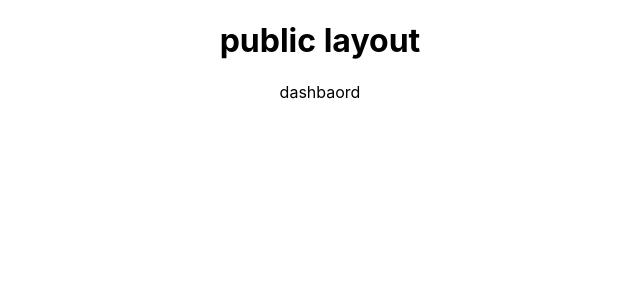
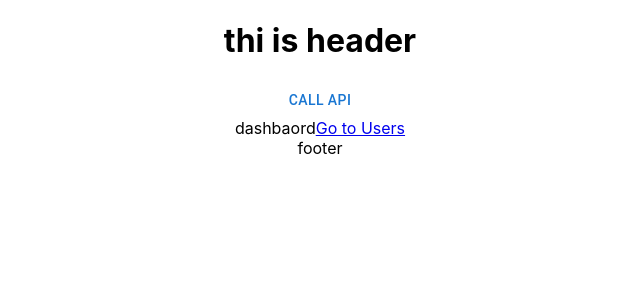
Before and after one commit to Intellisavvy/teens_portal_react_app, a React (Create React App) app: page /dashboard in a window 1280 px wide. Shown: the top 300 px of the page, without its empty margins (320-960 px from the left). Built offline with nearby package versions, Linux system fonts and the light colour scheme.

Commit message:
pushed routing and calling APIs

```diff
--- a/package.json
+++ b/package.json
@@ -13,6 +13,7 @@
     "@types/node": "^16.11.33",
     "@types/react": "^18.0.8",
     "@types/react-dom": "^18.0.3",
+    "axios": "^0.27.2",
     "react": "^18.1.0",
     "react-dom": "^18.1.0",
     "react-router-dom": "^6.3.0",
@@ -21,7 +22,7 @@
     "web-vitals": "^2.1.4"
   },
   "scripts": {
-    "start": "react-scripts start",
+    "start": "PORT=4200 react-scripts start",
     "build": "react-scripts build",
     "test": "react-scripts test",
     "eject": "react-scripts eject"
--- a/src/components/AppRoutes/index.tsx
+++ b/src/components/AppRoutes/index.tsx
@@ -1,6 +1,7 @@
 import {
     useRoutes,
 } from "react-router-dom";
+import { About } from "../../scenes/about";
 import { Dashboard } from "../../scenes/dashboard";
 import { Home } from "../../scenes/home";
 import { UserCard } from "../../scenes/users/UserCard";
@@ -22,8 +23,8 @@ export const AppRoutes = () => {
                     element: <Dashboard />
                 },
                 {
-                    path: "dashboard",
-                    element: <Dashboard />
+                    path:'aboutus',
+                    element: <About/>
                 },
                 {
                     path: "users",
--- a/src/components/Layouts/AppLayout.tsx
+++ b/src/components/Layouts/AppLayout.tsx
@@ -1,10 +1,22 @@
+import { Button } from "@mui/material"
 import { Outlet } from "react-router-dom"
+import { getUser } from "../../services/users.services"
 
 export const AppLayout = () => {
+
+    const getAuth = ()=> {
+
+        getUser().then(resp => {
+            console.log(resp)
+        })
+    }
     return (
         <div>
-            <h1>public layout</h1>
+            <h1>thi is header</h1>
+            <Button onClick={getAuth}>Call API</Button>
             <Outlet />
+
+            <footer>footer </footer>
         </div>
     )
 }
--- /dev/null
+++ b/src/scenes/about/index.tsx
@@ -0,0 +1,7 @@
+
+
+export const About = () => {
+    return <div>
+        this is about screen
+    </div>
+}
--- a/src/scenes/dashboard/index.tsx
+++ b/src/scenes/dashboard/index.tsx
@@ -1,4 +1,8 @@
+import { Link } from "react-router-dom"
 
 export const Dashboard = ()=> {
-    return <div>dashbaord</div>
+    return <div>dashbaord
+
+        <Link to={'/users'}>Go to Users</Link>
+    </div>
 }
--- a/src/scenes/home/index.tsx
+++ b/src/scenes/home/index.tsx
@@ -1,4 +1,7 @@
 
 export const Home = ()=> {
+    const init = () => {
+
+    }
     return <div>Home</div>
 }
--- /dev/null
+++ b/src/services/users.services.ts
@@ -0,0 +1,5 @@
+import axios from "axios";
+
+export function getUser() {
+    return axios.get('http://localhost:3000/users/11212')
+}
```
Also changed, not shown: 1 other file (tests, documents, lock files or other folders).
